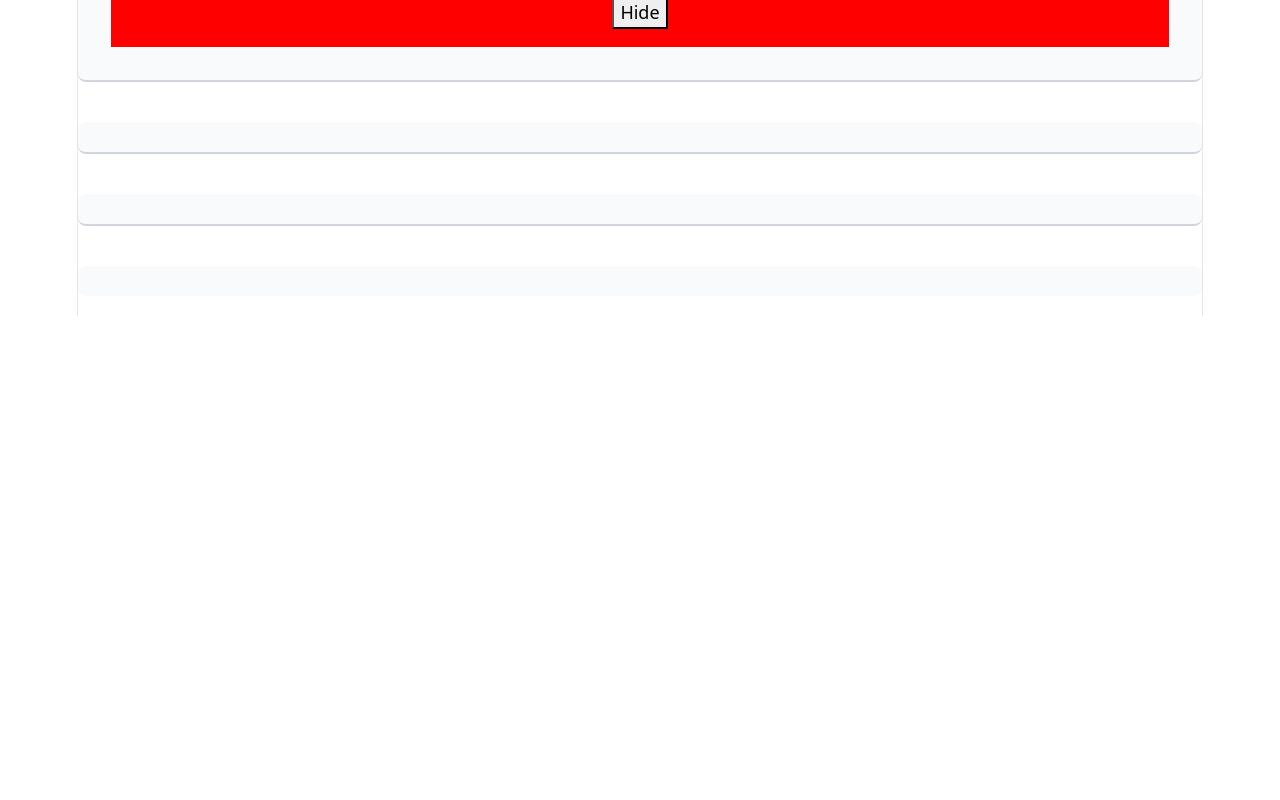
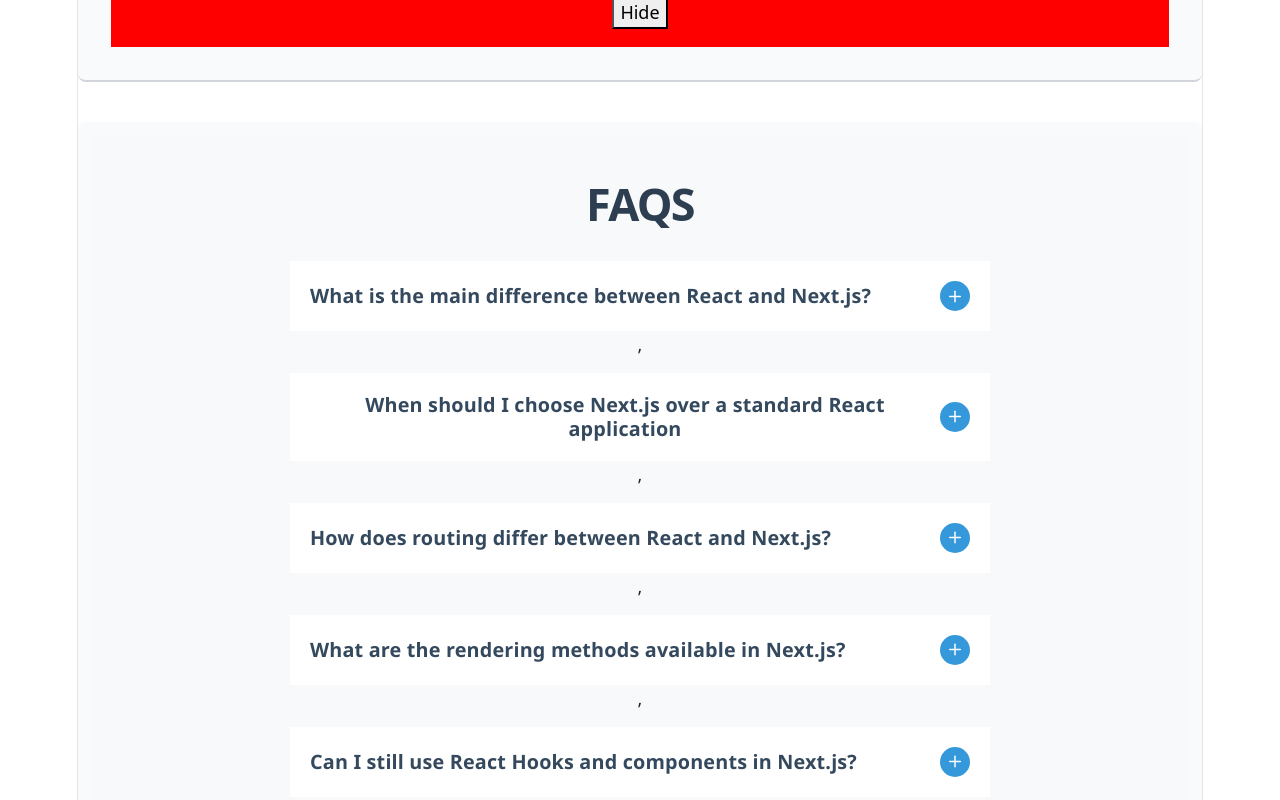
Before and after one commit to pronoyeugin/React_Learning, a React (Vite) app in the folder react_learning/: page / in a window 1280 px wide. Shown: the part 7280-8080 px from the top of the page. Before the commit the page ends 7596 px from the top, so only its background shows below. Built offline with nearby package versions, Linux system fonts and the light colour scheme.

Commit message:
Class-032 : FAQS Create

```diff
--- a/react_learning/src/App.jsx
+++ b/react_learning/src/App.jsx
@@ -33,6 +33,7 @@ import StateLiftingTodoApp from './State_Lifting_Todo_App/Home';
 import CompleteTodoApp from './CompleteTodoApp/Home';
 import SignUp from './FormValidation/SignUp';
 import Toggle from './Toggle/ToggleDemo';
+import Faq from './Faq/Faqs';
 
 //Functional component start with capital letters
 
@@ -179,7 +180,9 @@ function App() {
           <Toggle />
       </div>
 
-      <div className="component-section"></div>
+      <div className="component-section">
+        <Faq />
+      </div>
 
       <div className="component-section"></div>
 
--- /dev/null
+++ b/react_learning/src/Faq/Data.jsx
@@ -0,0 +1,30 @@
+const faqData =[
+    {
+        id: 1,
+        title: "What is the main difference between React and Next.js?",
+        desc: "React is a JavaScript library for building user interfaces, primarily handling the view layer. Next.js is a React framework that provides additional features like server-side rendering (SSR), static site generation (SSG), file-based routing, and API routes out of the box, making it better for production-ready applications."
+    },
+    {
+        id: 2,
+        title: "When should I choose Next.js over a standard React application",
+        desc: "Choose Next.js when you need better SEO (Search Engine Optimization), faster initial page loads, or built-in routing. It's ideal for e-commerce, marketing websites, and blogs. Standard React (using Vite or Create React App) is great for highly interactive dashboards or apps that don't rely heavily on search engine visibility."
+    },
+    {
+        id: 3,
+        title: "How does routing differ between React and Next.js?",
+        desc: "In standard React, you must install and configure an external library like React Router to handle navigation. In Next.js, routing is built-in and file-based. You simply create files inside the pages directory (or app directory in App Router) and the routes are generated automatically based on the file structure."
+    },
+    {
+        id:4,
+        title:"What are the rendering methods available in Next.js?",
+        desc:"Next.js supports multiple rendering strategies. It includes Client-Side Rendering (CSR), Server-Side Rendering (SSR) for dynamic content, Static Site Generation (SSG) for fast, pre-rendered pages, and Incremental Static Regeneration (ISR) which allows you to update static pages after they've been built."
+    },
+    {
+        id:5,
+        title:"Can I still use React Hooks and components in Next.js?",
+        desc:"Absolutely. Next.js is built on top of React, so you can use all standard React features, including Hooks (useState, useEffect, useReducer) and React components. However, you must be mindful of where you use them, as certain hooks can only run in Client Components or during specific lifecycle phases."
+    }
+
+]
+
+export default faqData;
--- /dev/null
+++ b/react_learning/src/Faq/Faq.jsx
@@ -0,0 +1,30 @@
+import React, { useState } from 'react';
+import Style from './faqs.module.css';
+import { FiPlus, FiMinus } from 'react-icons/fi';
+
+const Faq = ({id, title, desc}) => {
+
+    const [toggle, setToggle] = useState(false);
+
+  return (
+   <>
+    <article>
+        <div className={Style["faq-header"]}>
+            <h4 className={Style["faq-title"]}>{title}</h4>
+             <button className={Style["faq-btn"]} onClick={() => {setToggle(!toggle)}}  >
+                {toggle ? <FiMinus /> : <FiPlus />}
+             </button>
+        </div>
+
+           {toggle && (
+            <div className={Style["faq-body"]}>
+                <p className={Style["faq-desc"]}>{desc}</p>
+            </div>
+           )},
+
+    </article>
+   </>
+  )
+}
+
+export default Faq;
--- /dev/null
+++ b/react_learning/src/Faq/Faqs.jsx
@@ -0,0 +1,24 @@
+import React, { useState } from 'react';
+import faqData from './Data';
+import Faq from './Faq';
+import Style from './faqs.module.css';
+
+const Faqs = () => {
+
+  const [faqs, setFaqs] = useState(faqData);
+
+  return (
+    <main className={Style["faq-container"]}>
+      <section className={Style["faq-section"]}>
+        <h1 className={Style["faq-heading"]}>FAQS</h1>
+        <div className={Style["faq-list"]}>
+          {faqs.map((faq) => (
+            <Faq key={faq.id} {...faq} />
+          ))}
+        </div>
+      </section>
+    </main>
+  );
+};
+
+export default Faqs;
--- /dev/null
+++ b/react_learning/src/Faq/faqs.module.css
@@ -0,0 +1,113 @@
+
+.faq-container {
+  background-color: #f8f9fa;
+  padding: 40px 20px;
+  min-height: 100vh;
+  display: flex;
+  justify-content: center;
+  font-family: 'Segoe UI', Tahoma, Geneva, Verdana, sans-serif;
+}
+
+.faq-section {
+  width: 100%;
+  max-width: 700px;
+}
+
+.faq-heading {
+  text-align: center;
+  font-size: 2.5rem;
+  color: #2c3e50;
+  margin-bottom: 30px;
+  font-weight: 700;
+}
+
+
+.faq-list {
+  display: flex;
+  flex-direction: column;
+  gap: 15px;
+}
+
+.faq-card {
+  background-color: #ffffff;
+  border-radius: 8px;
+  box-shadow: 0 4px 6px rgba(0, 0, 0, 0.05);
+  border: 1px solid #e1e8ed;
+  overflow: hidden;
+  transition: all 0.3s ease;
+}
+
+.faq-card.open {
+  box-shadow: 0 6px 12px rgba(0, 0, 0, 0.1);
+  border-color: #3498db;
+}
+
+
+.faq-header {
+  display: flex;
+  justify-content: space-between;
+  align-items: center;
+  padding: 20px;
+  cursor: pointer;
+  background-color: #ffffff;
+  transition: background-color 0.2s;
+}
+
+.faq-header:hover {
+  background-color: #f1f8ff;
+}
+
+.faq-title {
+  margin: 0;
+  font-size: 1.1rem;
+  color: #34495e;
+  font-weight: 600;
+}
+
+
+.faq-btn {
+  background-color: #3498db;
+  color: white;
+  border: none;
+  width: 30px;
+  height: 30px;
+  border-radius: 50%;
+  font-size: 1.5rem;
+  display: flex;
+  justify-content: center;
+  align-items: center;
+  cursor: pointer;
+  transition: transform 0.3s ease;
+}
+
+.faq-btn:hover {
+  background-color: #2980b9;
+}
+
+
+.faq-body {
+  padding: 0 20px 20px 20px;
+  background-color: #ffffff;
+  border-top: 1px solid #f1f1f1;
+  animation: fadeIn 0.3s ease-in-out;
+}
+
+.faq-desc {
+  margin: 0;
+  padding-top: 15px;
+  color: #555;
+  line-height: 1.6;
+  text-align: left;
+}
+
+
+@keyframes fadeIn {
+  from {
+    opacity: 0;
+    transform: translateY(-5px);
+  }
+  to {
+    opacity: 1;
+    transform: translateY(0);
+  }
+}
```
